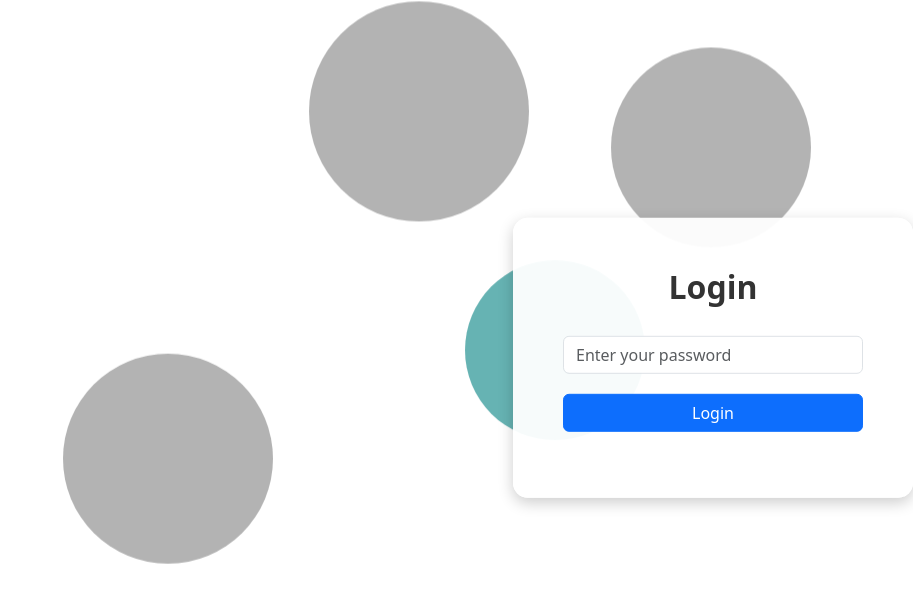
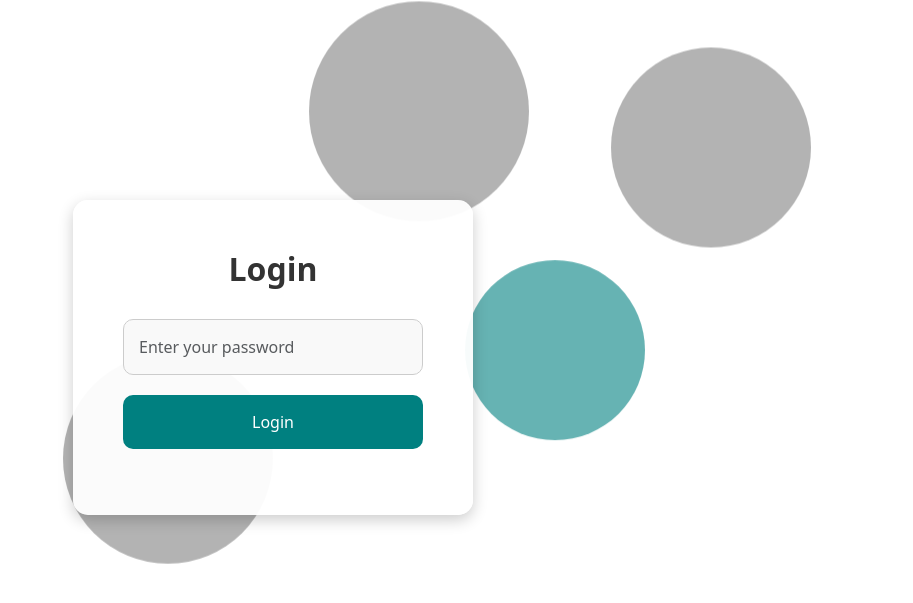
Before and after one commit to resilientdb/ResChat, a Django app: page /login/ in a window 1280 px wide. Shown: the part 164-767 px from the top of the page, without its empty margins (367-1280 px from the left). Run offline with Django 4.2, Linux system fonts and the light colour scheme; some libraries are stand-ins or nearby versions.

Commit message:
Login Center

```diff
--- a/app0/templates/login.html
+++ b/app0/templates/login.html
@@ -41,7 +41,6 @@
     .circle6 { width: 210px; height: 210px; background-color: #808080; right: 50%; bottom: 10%; animation-duration: 24s; }
 
     .login-container {
-        position: relative;
         z-index: 1;
         background-color: rgba(255, 255, 255, 0.95);
         padding: 50px;
@@ -50,10 +49,6 @@
         width: 400px;
         max-width: 100%;
         margin: auto;
-        top: 50%;
-        left: 50%;
-        transform: translate(-50%, -50%);
-    }
 
     .login-title {
         font-size: 32px;
@@ -108,17 +103,25 @@
     <div class="circle circle6"></div>
 </div>
 
-<div class="login-container">
+<div class="container-fluid">
+    <div class="row">
+        <div class="col-12 d-flex justify-content-center align-items-center" style="height: 100vh;">
+            <div class="login-container text-center">
                 <h3 class="login-title">Login</h3>
                 <form method="post" action="/login/">
                     {% csrf_token %}
-        <div>
+                    <div class="form-group">
                         <input type="password" class="form-control" id="exampleInputPassword1" name="pwd" placeholder="Enter your password">
                     </div>
                     <button type="submit" class="btn btn-primary">Login</button>
                 </form>
                 <div class="error-message">{{ error_msg }}</div>
             </div>
+        </div>
+    </div>
+</div>
+
+
 {% endblock %}
 
 {% block navbar %}
```
Lines whose indentation alone changed are shown as unchanged.
